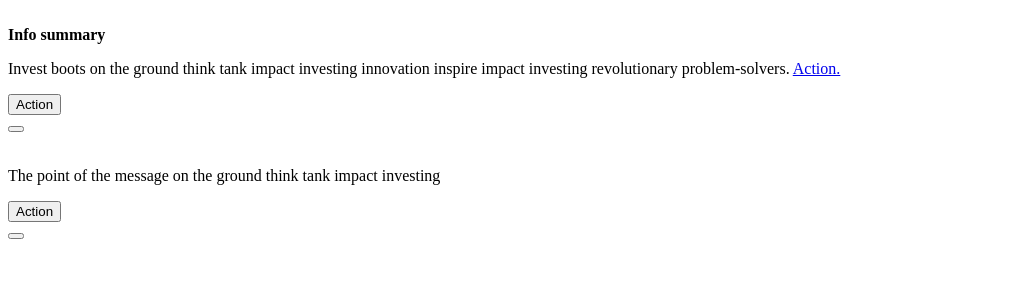
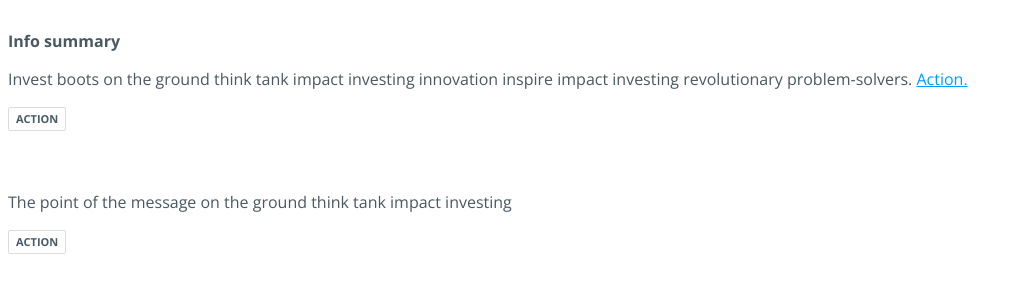
Before and after one commit to dpanov/alert-component, a website built with Parcel: page index.html in a window 1280 px wide. Shown: the whole page, without its empty margins (0-1022 px from the left). Built offline with nearby package versions, Linux system fonts and the light colour scheme.

Commit message:
Added styles for Button, Icon and Link components

```diff
--- /dev/null
+++ b/src/css/__constants.scss
@@ -0,0 +1,3 @@
+:root {
+  --font-family: "Open Sans", sans-serif;
+}
--- /dev/null
+++ b/src/css/_button.scss
@@ -0,0 +1,17 @@
+.button {
+  background-color: transparent;
+  border: 1px solid transparent;
+  border-radius: 2px;
+  color: #495B66;
+  display: inline-block;
+  font-family: var(--font-family);
+  font-size: 11px;
+  font-weight: 700;
+  line-height: 15px;
+  padding: 3px 7px 4px;
+  text-transform: uppercase;
+}
+
+.button--outlined {
+  border-color: #DADDE0;
+}
--- /dev/null
+++ b/src/css/_icon.scss
@@ -0,0 +1,4 @@
+.icon {
+  width: 24px;
+  height: 24px;
+}
--- /dev/null
+++ b/src/css/_link.scss
@@ -0,0 +1,3 @@
+.link {
+  color: #009DFF;
+}
--- a/src/css/styles.scss
+++ b/src/css/styles.scss
@@ -1,3 +1,9 @@
-.hello-world {
-  cursor: pointer;
+@import '__constants';
+@import 'button';
+@import 'icon';
+@import 'link';
+
+body {
+  color: #495861;
+  font-family: var(--font-family);
 }
```
